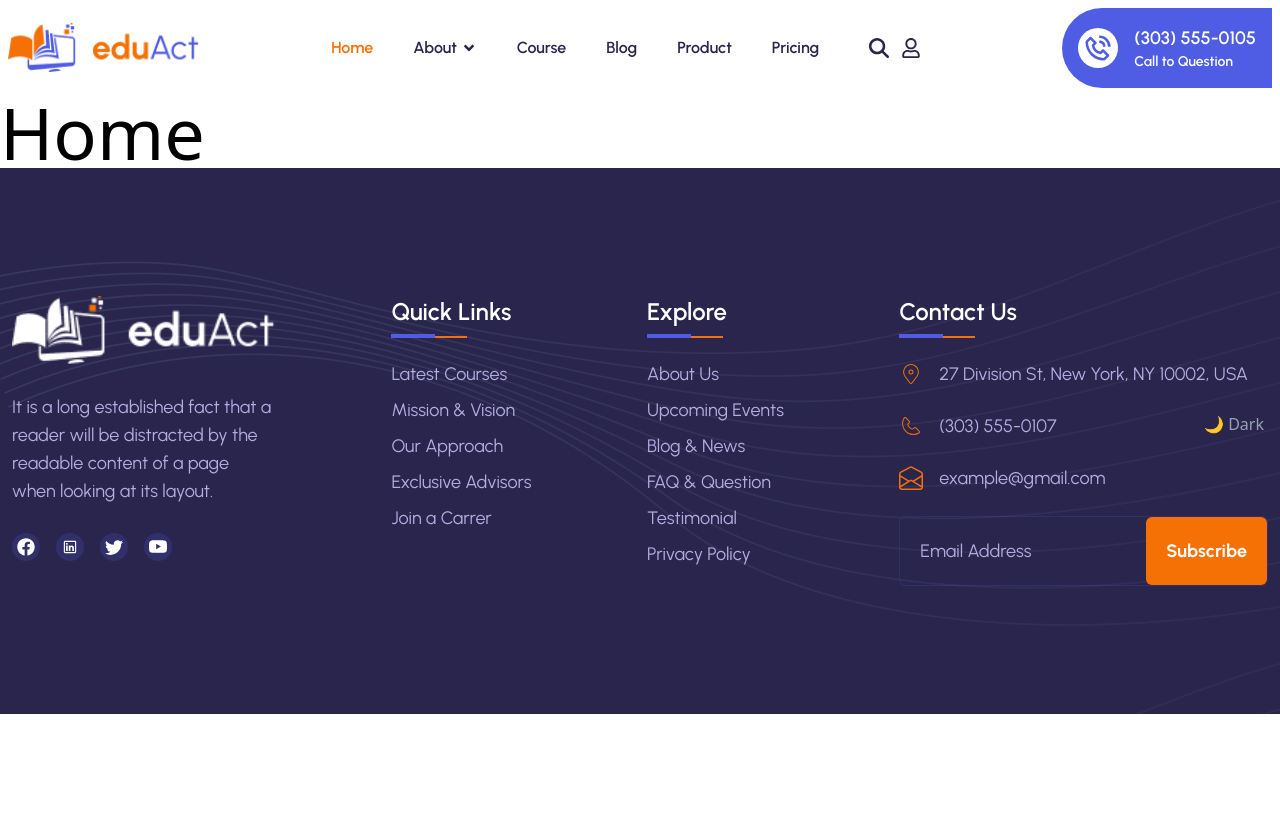
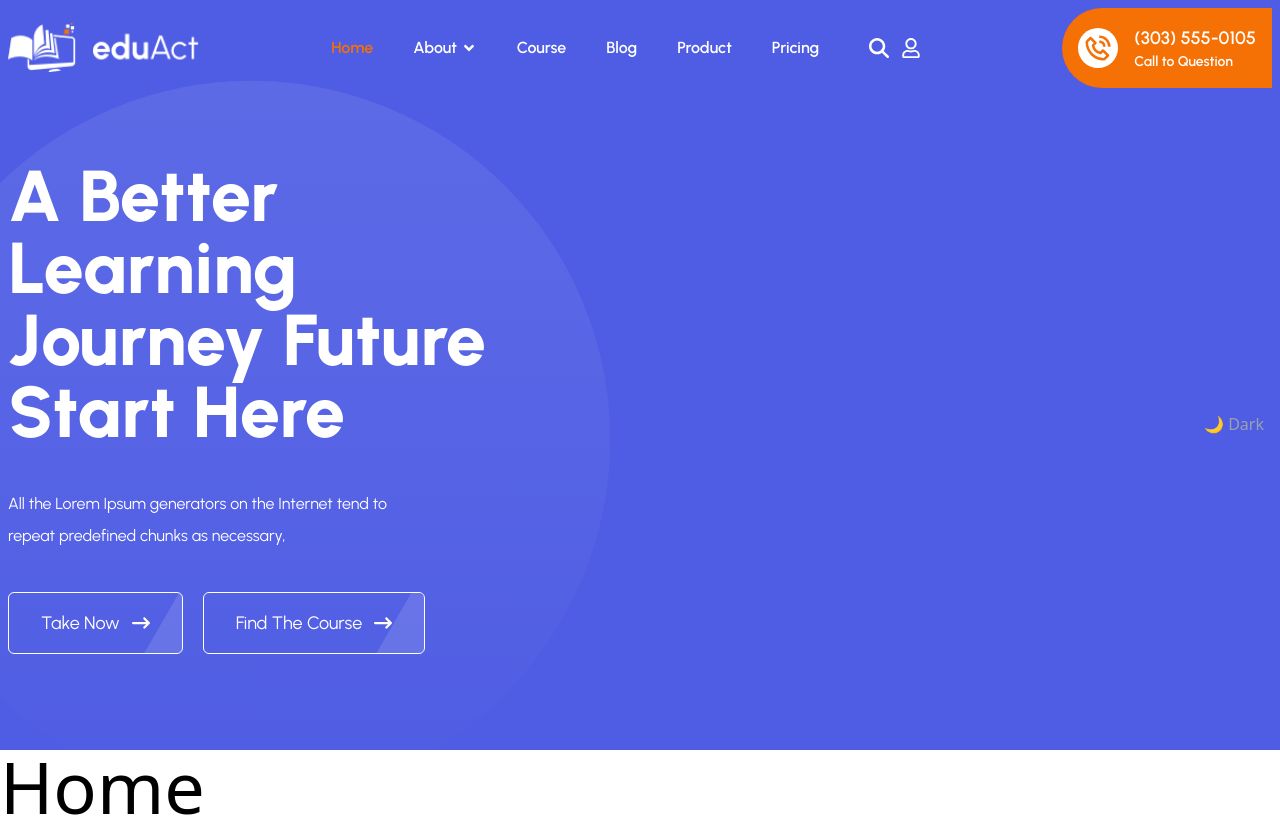
Before and after one commit to Mohammad-Nadil/ebt-eduact, a React (Vite) app: page / in a window 1280 px wide. Shown: the top 817 px of the page. Built offline with nearby package versions, Linux system fonts and the light colour scheme.

Commit message:
add Lenis smooth scrolling, update Navbar theme handling, and create Banner component

```diff
--- a/package.json
+++ b/package.json
@@ -10,6 +10,7 @@
     "preview": "vite preview"
   },
   "dependencies": {
+    "@studio-freight/lenis": "^1.0.42",
     "@tailwindcss/vite": "^4.1.18",
     "react": "^19.2.0",
     "react-dom": "^19.2.0",
--- /dev/null
+++ b/src/components/Banner.jsx
@@ -0,0 +1,34 @@
+import React from "react";
+import Container from "./Container";
+import { FaArrowRightLong } from "react-icons/fa6";
+
+const Banner = () => {
+  return (
+    <div className="bg-primary pt-40 pb-24">
+      <Container className={`flex gap-x-40 `}>
+        <div className=" text w-1/2 flex flex-col gap-y-10 text-white relative after:absolute after:top-1/2 after:right-1/2 after:-translate-y-5/11 after:translate-x-5/11 after:w-[130%] after:aspect-square after:rounded-full after:bg-linear-to-b after:from-[#ffffff15] after:to-[#ffffff00] after:z-[-1] z-10  ">
+          <h1 className="font-extrabold text-7xl ">
+            A Better Learning Journey Future Start Here
+          </h1>
+          <p className="w-3/4 leading-loose">
+            All the Lorem Ipsum generators on the Internet tend to repeat
+            predefined chunks as necessary,
+          </p>
+          <div className="btn flex items-center gap-x-5">
+            <button className="text-lg flex items-center gap-x-3 py-4 px-8 rounded-md bg-none hover:bg-secondary border border-white hover:border-secondary duration-300 relative after:w-1/5 after:h-[200%] after:bg-[#F6F5F521] z-0 after:-z-10  after:absolute after:top-0 after:right-0 overflow-hidden after:rotate-30 hover:cursor-pointer ">
+              <p>Take Now</p>
+              <FaArrowRightLong />
+            </button>
+            <button className="text-lg flex items-center gap-x-3 py-4 px-8 rounded-md bg-none hover:bg-secondary border border-white hover:border-secondary duration-300 relative after:w-1/5 after:h-[200%] after:bg-[#F6F5F521] z-0 after:-z-10  after:absolute after:top-0 after:right-0 overflow-hidden after:rotate-30 hover:cursor-pointer ">
+              <p>Find The Course</p>
+              <FaArrowRightLong />
+            </button>
+          </div>
+        </div>
+        <div className="main w-1/2"></div>
+      </Container>
+    </div>
+  );
+};
+
+export default Banner;
--- a/src/components/Navbar.jsx
+++ b/src/components/Navbar.jsx
@@ -1,5 +1,5 @@
 import React, { useState } from "react";
-import { NavLink } from "react-router-dom";
+import { NavLink, useLocation } from "react-router-dom";
 import { FaAngleDown, FaBars, FaRegUser } from "react-icons/fa";
 import Container from "./Container";
 import logo from "/Logo.png";
@@ -25,6 +25,9 @@ const Navbar = () => {
   const [open, setOpen] = useState(false);
 
   const { theme } = useTheme();
+  const location = useLocation();
+  const isHome = location.pathname === "/";
+  const navbarTheme = isHome ? "dark" : theme;
 
   const aboutLinks = [
     { name: "About Us", path: "/about" },
@@ -33,14 +36,14 @@ const Navbar = () => {
   ];
 
   return (
-    <nav className="  w-full  ">
+    <nav className="absolute  w-full  ">
       <Container
         className={`flex justify-between items-center py-2 overflow-x-clip
-          ${theme === "light" ? "bg-white" : "bg-primary"}
+
           `}
       >
         <div className="w-32 md:w-40 xl:w-48 ">
-          {theme === "light" ? (
+          {navbarTheme === "light" ? (
             <img src={logo} alt="logo" className="w-full " />
           ) : (
             <img src={darkLogo} alt="logo" className="w-full " />
@@ -49,7 +52,7 @@ const Navbar = () => {
         <ul
           className={`flex absolute sm:static top-full right-3 text-right flex-col sm:flex-row sm:items-center justify-center gap-y-4 sm:gap-y-0 gap-x-4 md:gap-6 xl:gap-10  font-semibold  text-3xl sm:text-sm md:text-base duration-300 sm:translate-x-0
             ${open ? "translate-x-0 " : "translate-x-[150%]"}
-            ${theme === "light" ? "text-primaryText" : "text-white"}
+            ${navbarTheme === "light" ? "text-primaryText" : "text-white"}
             `}
         >
           <LinkTag to="/">Home</LinkTag>
@@ -95,9 +98,11 @@ const Navbar = () => {
           </div>
         </ul>
         <div
-          className={`call p-3 xl:p-4 hidden lg:flex items-center gap-x-4  rounded-l-full ${theme === "light" ? "bg-primary" : "bg-secondary"} `}
+          className={`call p-3 xl:p-4 hidden lg:flex items-center gap-x-4  rounded-l-full ${navbarTheme === "light" ? "bg-primary" : "bg-secondary"} `}
         >
-          <div className={`icon w-8 md:w-10 :w-13 aspect-square flex items-center justify-center bg-white rounded-full  text-2xl xl:text-3xl ${theme === "light" ? "text-primary" : "text-secondary"}`}>
+          <div
+            className={`icon w-8 md:w-10 :w-13 aspect-square flex items-center justify-center bg-white rounded-full  text-2xl xl:text-3xl ${navbarTheme === "light" ? "text-primary" : "text-secondary"}`}
+          >
             <BiPhoneCall />
           </div>
           <div className="number text-white font-semibold 2xl:pr-9">
@@ -105,12 +110,13 @@ const Navbar = () => {
             <p className="text-sm">Call to Question</p>
           </div>
         </div>
-        <div onClick={() => setOpen(!open)} className={`sm:hidden text-xl ${theme === "light" ? "text-primary" : "text-white"}`}>
+        <div
+          onClick={() => setOpen(!open)}
+          className={`sm:hidden text-xl ${navbarTheme === "light" ? "text-primary" : "text-white"}`}
+        >
           {open ? <ImCross /> : <FaBars />}
         </div>
       </Container>
-
-
     </nav>
   );
 };
--- /dev/null
+++ b/src/hooks/useLenis.js
@@ -0,0 +1,27 @@
+import { useEffect } from "react";
+import Lenis from "@studio-freight/lenis";
+
+const LenisProvider = ({ children }) => {
+  useEffect(() => {
+    const lenis = new Lenis({
+      duration: 1.1,
+      smoothWheel: true,
+      smoothTouch: false,
+    });
+
+    function raf(time) {
+      lenis.raf(time);
+      requestAnimationFrame(raf);
+    }
+
+    requestAnimationFrame(raf);
+
+    return () => {
+      lenis.destroy();
+    };
+  }, []);
+
+  return children;
+};
+
+export default LenisProvider;
--- a/src/index.css
+++ b/src/index.css
@@ -7,3 +7,9 @@
   --color-secondary: #F57005;
   --color-primaryText: #2A254D;
 }
+
+
+html,
+body {
+  scroll-behavior: auto;
+}
--- a/src/pages/Home.jsx
+++ b/src/pages/Home.jsx
@@ -1,8 +1,10 @@
 import React from "react";
+import Banner from "../components/Banner";
 
 const Home = () => {
   return (
     <div>
+      <Banner />
       <h1 className="text-7xl">Home</h1>
     </div>
   );
```
Also changed, not shown: src/main.jsx (+5 -2 lines), 1 other file (tests, documents, lock files or other folders).
